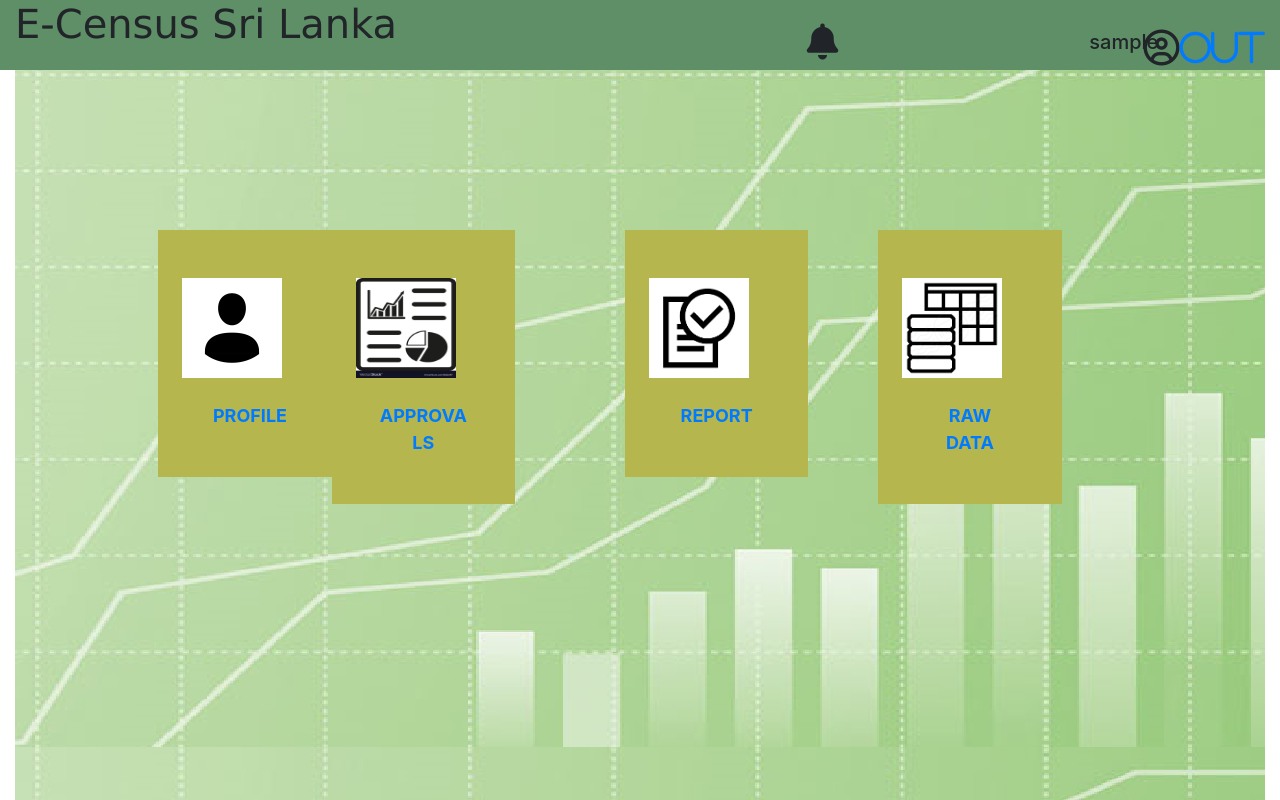
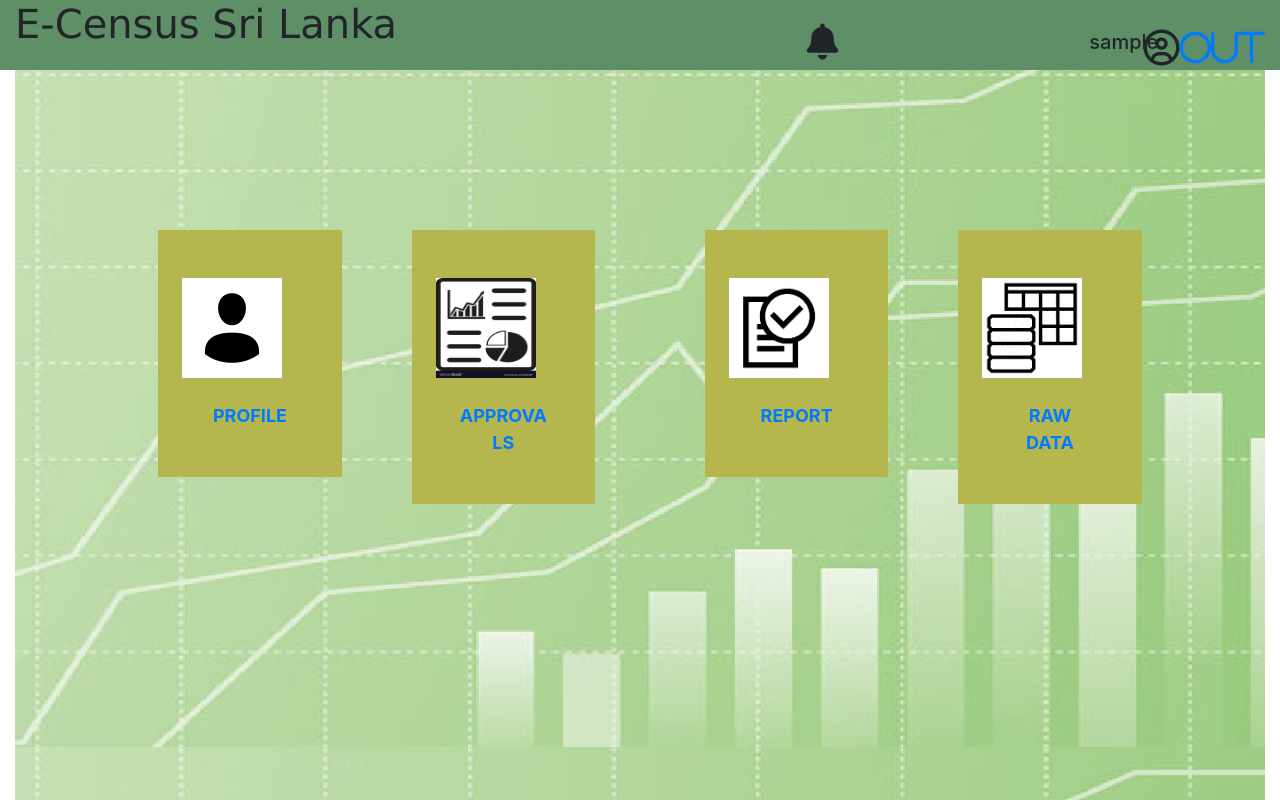
Before and after one commit to ThiyagarajahRajitha/NewCensus, a PHP site: page /NewCensus/gnhome.php in a window 1280 px wide. Run offline with PHP 8.4, Linux system fonts and the light colour scheme; the visitor is signed in with stand-in values (Sample User, id 1); some libraries are stand-ins or nearby versions.

Commit message:
changed1

```diff
--- a/gnhome.php
+++ b/gnhome.php
@@ -66,7 +66,7 @@
                 </div>
 
 
-                <div class="col-md-2 mt-3 card-container" style="margin-right:80px;margin-left:-80px">
+                <div class="col-md-2 mt-3 card-container" style="margin-right:80px;">
                 <a href="http://localhost/NewCensus/GNApproval.php"/>
                     <div class="card text-center product p-4 pt-5 border-0  rounded-0" style="background-color: #b6b64e;">
                      <img src="images/the-business-report-icon-audit-and-analysis-vector-6522497.jpg" style="width: 100px; height: 100px ;">
```
